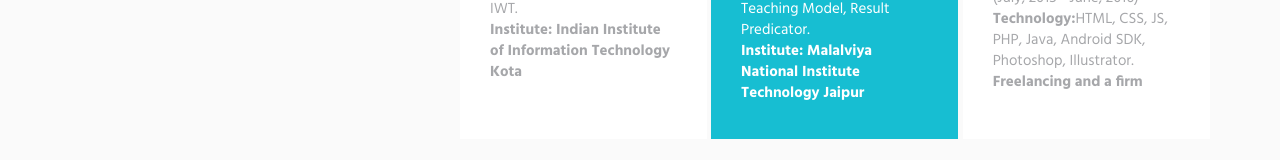
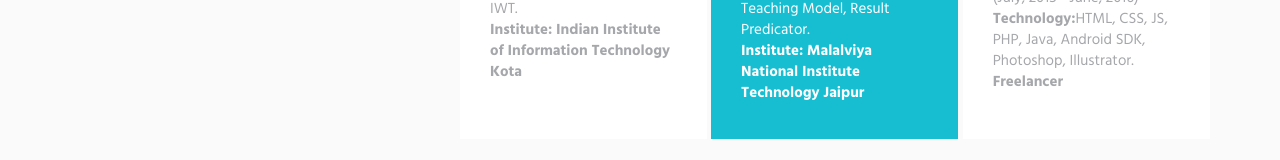
Before and after one commit to ankitmnit/ankitmnit.github.io, a plain HTML site: page index.html in a window 1280 px wide. Shown: the part 1764-1924 px from the top of the page. Drawn offline with Linux system fonts and the light colour scheme.

Commit message:
Update index.html

```diff
--- a/index.html
+++ b/index.html
@@ -1,15 +1,5 @@
 <!DOCTYPE html>
-<!-- ==============================
-    Project:        Metronic "Aircv" Frontend Freebie - Responsive HTML Template Based On Twitter Bootstrap 3.3.4
-    Version:        1.0
-    Author:         KeenThemes
-    Primary use:    Corporate, Business Themes.
-    Email:          support@keenthemes.com
-    Follow:         http://www.twitter.com/keenthemes
-    Like:           http://www.facebook.com/keenthemes
-    Website:        http://www.keenthemes.com
-    Premium:        Premium Metronic Admin Theme: http://themeforest.net/item/metronic-responsive-admin-dashboard-template/4021469?ref=keenthemes
-================================== -->
+
 <html lang="en" class="no-js">
     <!-- BEGIN HEAD -->
     <head>
@@ -219,7 +209,7 @@
                                         </div>
                                         <div class="service-info">
                                             <h3>Web Designer and Developer</h3>
-                                            <p class="margin-b-5">(July, 2015 - June, 2016) <br> <strong>Technology:</strong>HTML, CSS, JS, PHP, Java, Android SDK, Photoshop, Illustrator. <br> <strong>Freelancing and a firm</strong></p>
+                                            <p class="margin-b-5">(July, 2015 - June, 2016) <br> <strong>Technology:</strong>HTML, CSS, JS, PHP, Java, Android SDK, Photoshop, Illustrator. <br> <strong>Freelancer</strong></p>
                                         </div>
                                         <!--<a href="#" class="content-wrapper-link"></a>-->
                                     </div>
```
